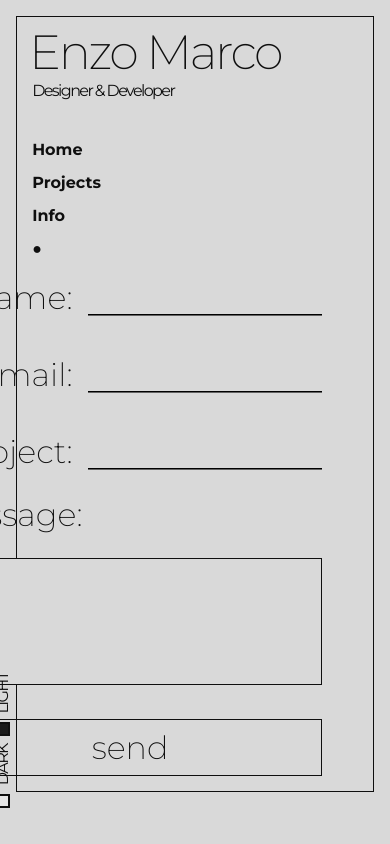
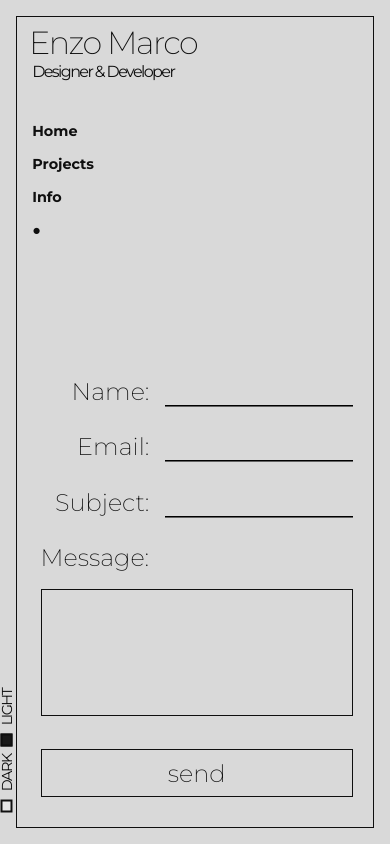
Before and after one commit to EnzoAMarco/portfolio, a React (Create React App) app in the folder rportfolio/: page / in a window 390 px wide. Both pictures are taken after a click on the button "Contact". Built offline with nearby package versions, Linux system fonts and the light colour scheme.

Commit message:
falta buscar bugs

```diff
--- a/rportfolio/src/components/Aside.js
+++ b/rportfolio/src/components/Aside.js
@@ -15,8 +15,8 @@ export default function Aside({changeTheme, theme, bg}) {
         style={{
           border:'2px solid',
           borderColor:theme,
-          height:'.9rem',
-          width:'.9rem',
+          height:'.8rem',
+          width:'.8rem',
           backgroundColor: 'hsl(0, 0%, 90%)'
         }}
         ></div>
@@ -33,8 +33,8 @@ export default function Aside({changeTheme, theme, bg}) {
         style={{
           border:'2px solid',
           borderColor:theme,
-          height:'.9rem',
-          width:'.9rem',
+          height:'.8rem',
+          width:'.8rem',
           backgroundColor: 'hsl(0, 0%, 10%)'
         }}
         ></div>
--- a/rportfolio/src/components/Contact.js
+++ b/rportfolio/src/components/Contact.js
@@ -95,7 +95,7 @@ export default function Contact({theme, bg, transition, setTransition}) {
             border:'1px solid',
             bordercolor:theme,
             marginTop:'4vh',
-            fontSize:'2rem',
+            fontSize:'1.5rem',
             fontWeight:'200',
             padding:'1vh 0'
           }}
--- a/rportfolio/src/css/App.css
+++ b/rportfolio/src/css/App.css
@@ -269,6 +269,12 @@ button, input[type="submit"], input[type="reset"] {
 
 /* surface pro 7 */
 @media screen and (max-width: 920px){
+
+.box{
+  box-sizing: border-box;
+  height: 100%;
+}
+
   .main_padding{
     padding:  4vw;
   }
@@ -299,3 +305,29 @@ button, input[type="submit"], input[type="reset"] {
     letter-spacing: -.05em;
   }
 }
+
+@media screen and (max-width: 620px){
+  .main_padding{
+    padding:  4vw;
+  }
+
+  .main_margin{
+    margin: 4vw;
+  }
+
+  .title{
+    font-size: 2rem;
+    margin: -1.1vh 0 0 -.2rem ;
+  }
+
+  /* .subtitle{
+    font-weight: 400;
+    font-size: 1.5rem;
+    transform: translateY(0);
+  } */
+
+  .bold_font{
+    font-size: .9rem;
+  }
+
+}
--- a/rportfolio/src/css/aside.css
+++ b/rportfolio/src/css/aside.css
@@ -76,3 +76,43 @@
     letter-spacing: -.1em;
   } */
 }
+
+@media screen and (max-width: 620px){
+
+  .main_aside{
+    position: absolute;
+    display: flex;
+    flex-flow: row nowrap;
+    column-gap: 2vw;
+    transform: rotate(-90deg);
+    max-width: 1px;
+    left: calc(4vw - .7rem);
+    bottom: 6vw;
+  }
+
+}
+
+@media screen and (max-width: 540px){
+
+  .main_aside{
+    position: absolute;
+    display: flex;
+    flex-flow: row nowrap;
+    column-gap: 2vw;
+    transform: rotate(-90deg);
+    max-width: 1px;
+    left: calc(4vw - .6rem);
+    bottom: 6vw;
+  }
+
+  .aside_font{
+    font-weight: 400;
+    font-size: .9rem;
+    letter-spacing: -.1em;
+  }
+
+  .aside_symbols{
+    max-height: .8rem;
+    max-width: .8rem;
+  }
+}
--- a/rportfolio/src/css/contact.css
+++ b/rportfolio/src/css/contact.css
@@ -11,7 +11,6 @@
   display: flex;
   flex-flow: column;
   text-align: right;
-
 }
 
 .divs_contact{
@@ -112,7 +111,7 @@
     font-weight: 300;
     font-size: 2rem;
     margin-top: 1vh;
-    min-width: 76vw;
+    min-width: 100%;
     padding: 1vw;
     resize: none;
     line-height: 1.5em;
@@ -126,3 +125,106 @@
   }
 
 }
+
+@media screen and (max-width: 620px){
+
+  .contact_font{
+    font-size: 1.5rem;
+  }
+
+  .divs_contact{
+    column-gap: 1em;
+  }
+
+  .divs_contact_text{
+    display: flex;
+    flex-flow: column;
+    align-items: baseline;
+    row-gap: 1vh;
+    transition: .1s;
+  }
+
+  .textA_contact{
+    font-weight: 300;
+    font-size: 1.6rem;
+    margin-top: 1vh;
+    min-width: 100%;
+    padding: 1vw;
+    resize: none;
+    line-height: 1.5em;
+    height: 15vh;
+  }
+
+  .inputs_contact{
+    font-weight: 300;
+    font-size: 1.2rem;
+    min-width: 60vw;
+    margin: 0 0 3vh 0;
+
+  }
+
+  .section_home{
+    bottom: 12vh;
+  }
+}
+
+@media screen and (max-width: 540px){
+
+  .section_home{
+    bottom: 12vw;
+    right: 9.6vw;
+  }
+
+  .contact_font{
+    font-size: 1.5rem;
+  }
+
+  .divs_contact{
+    column-gap: 1em;
+  }
+
+  .divs_contact_text{
+    display: flex;
+    flex-flow: column;
+    align-items: baseline;
+    row-gap: 1vh;
+    transition: .1s;
+  }
+
+  .textA_contact{
+    font-weight: 300;
+    font-size: 1.6rem;
+    margin-top: 1vh;
+    min-width: 100%;
+    padding: 1vw;
+    resize: none;
+    line-height: 1.5em;
+    height: 15vh;
+  }
+
+  .inputs_contact{
+    font-weight: 300;
+    font-size: 1.2rem;
+    max-width: 60%;
+    margin: 0 0 3vh 0;
+  }
+
+}
+
+@media screen and (max-width: 420px){
+
+  .form_contact{
+    display: flex;
+    flex-flow: column;
+    text-align: right;
+    width: 80vw;
+  }
+
+  .textA_contact{
+    min-width: 100%;
+  }
+
+  .inputs_contact{
+    min-width: 20%;
+  }
+}
```
